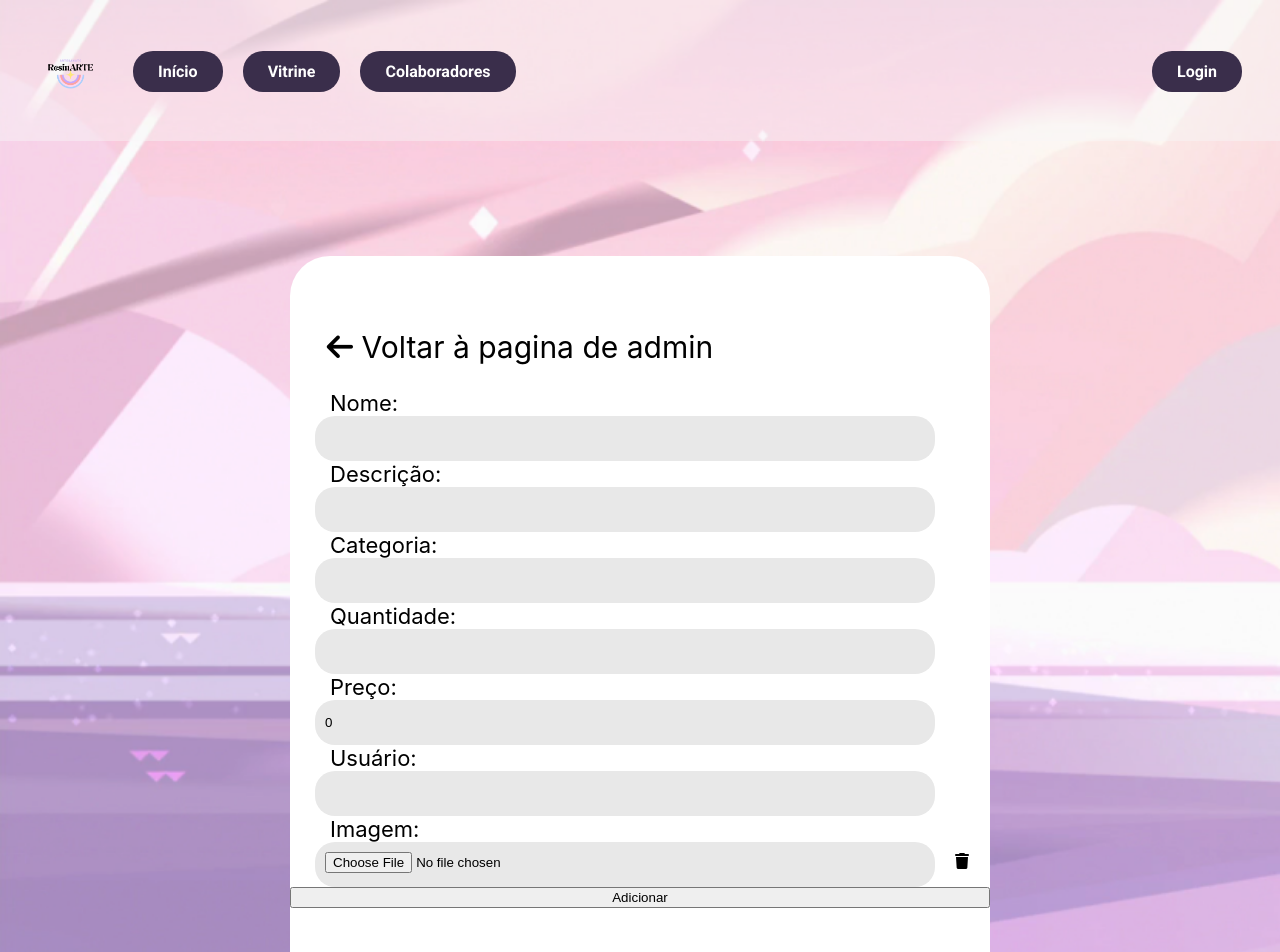
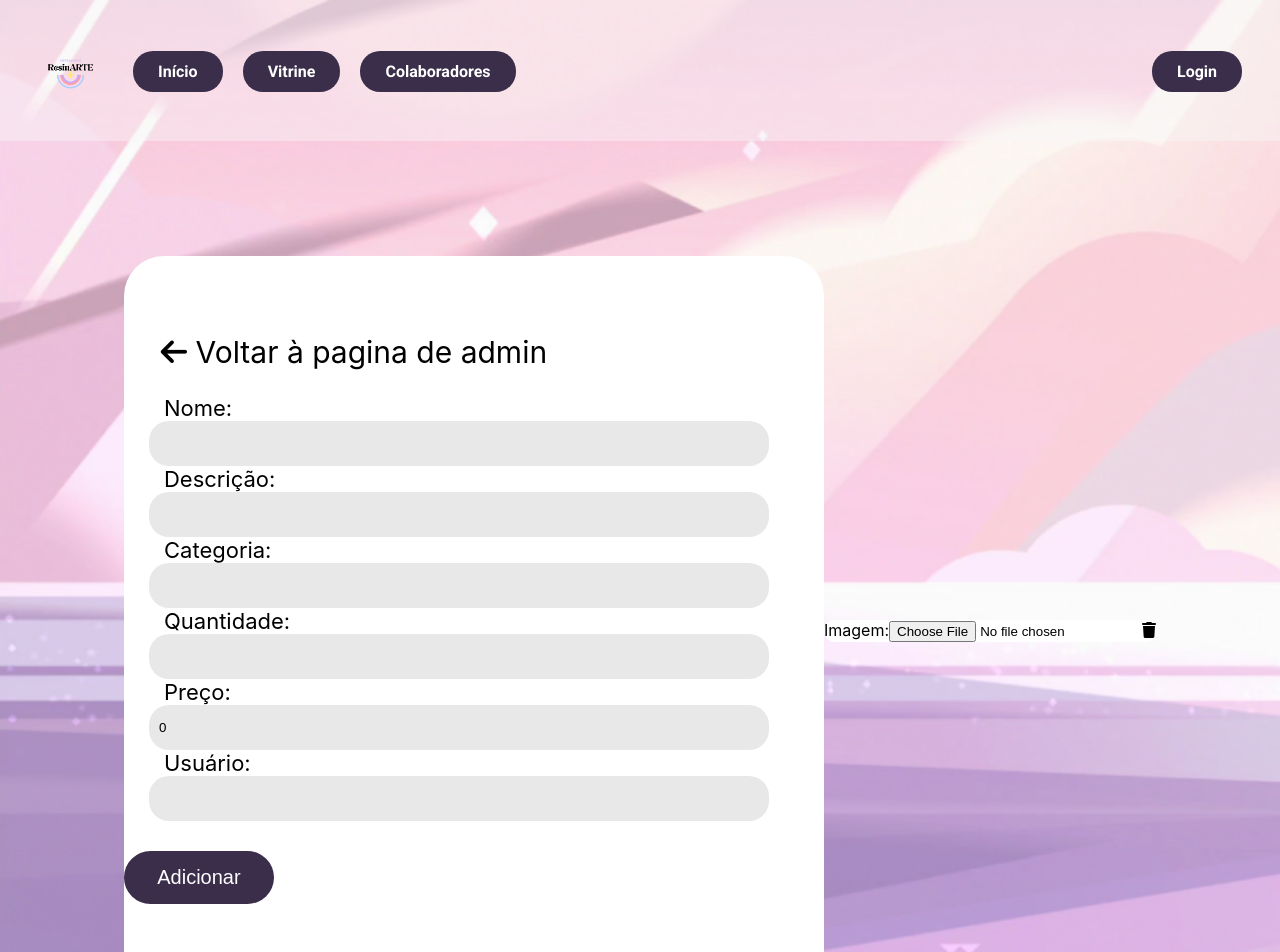
Before and after one commit to FFefo/resinartesite, a React (Create React App) app: page /adicionar in a window 1280 px wide. Shown: the top 952 px of the page. Built offline with nearby package versions, Linux system fonts and the light colour scheme; no server answers; a web font is replaced by a local one.

Commit message:
correções + novo input de imagem inicializado

```diff
--- a/src/pages/inserirAdmin/inserir.jsx
+++ b/src/pages/inserirAdmin/inserir.jsx
@@ -56,7 +56,7 @@ export default function Inserir() {
         }
     }
 
-    async function Consultar() {
+    async function Consultar(token) {
         const url = `http://localhost:5010/produtos?x-access-token=${token}`;
         let resp = await axios.get(url);
         let dados = resp.data;
@@ -124,13 +124,22 @@ export default function Inserir() {
                                 type="text"
                                 value={preco}
                                 onChange={e => setPreco(e.target.value)} />
-                            <div>
+
 
                             <label htmlFor="Usuário">Usuário:</label>
                             <input
                                 type="text"
                                 value={usuario}
                                 onChange={e => setUsuario(e.target.value)} />
+
+                        </div>
+
+                        <button onClick={Inserir}>Adicionar</button>
+                    </div>
+                </div>
+
+                <div className='campo-imagem'>
+
                     <div>
 
                         <label htmlFor="imagem">Imagem:</label>
@@ -140,7 +149,7 @@ export default function Inserir() {
                             onChange={alterarImagem} />
                         <i class='fa-solid fa-trash botao' onClick={() => setImagem(null)} />
                     </div>
-                            </div>
+
                     {imagem &&
                         <div className='imagem'>
                             <img
@@ -151,10 +160,6 @@ export default function Inserir() {
                         </div>
                     }
                 </div>
-
-                        <button onClick={Inserir}>Adicionar</button>
-                    </div>
-                </div>
             </div>
         </div>
     )
--- a/src/pages/inserirAdmin/inserir.scss
+++ b/src/pages/inserirAdmin/inserir.scss
@@ -9,7 +9,6 @@
     .secao-insert {
         height: 100%;
         display: flex;
-        flex-direction: column;
         align-items: center;
         justify-content: center;
 
@@ -58,21 +57,49 @@
                     margin-left: 25px;
                 }
 
-                .fa-solid{
+                .fa-solid {
                     margin-left: 20px;
                 }
 
                 .fa-solid:hover {
                     cursor: pointer;
                 }
+
+                button {
+                    margin-top: 30px;
+                    padding: 15px;
+                    width: 150px;
+
+                    font-size: 20px;
+                    background-color: #3A2E4B;
+                    color: white;
+
+                    border-style: hidden;
+                    border-radius: 30px;
+                }
+
+                button:hover {
+                    cursor: pointer;
+                }
             }
 
-            img{
+            img {
                 margin-top: 50px;
                 max-width: 100px;
                 max-height: 100px;
 
             }
         }
+
+        .campo-imagem {
+
+            background-color: white;
+            border-radius: 50px;
+
+            .fa-solid {
+                cursor: pointer;
+            }
+
+        }
     }
 }
--- a/src/pages/login/login.jsx
+++ b/src/pages/login/login.jsx
@@ -30,7 +30,7 @@ export default function Login() {
 
 
     async function teclaApertada(e) {
-        if(e.key == 'Enter'){
+        if(e.key === 'Enter'){
             entrar();
         }
 
```
Lines whose indentation alone changed are shown as unchanged.
